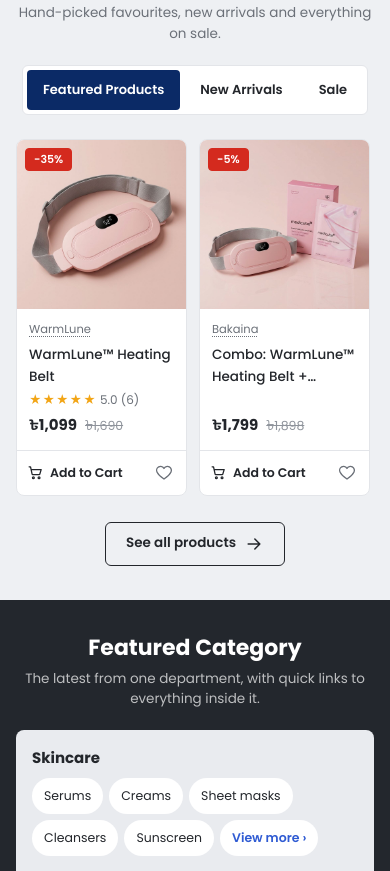
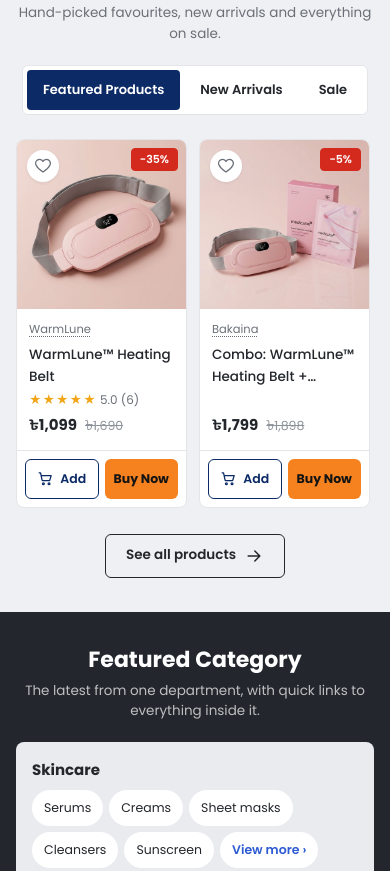
Before and after one commit to podenapata-sys/warmlunebd, a plain HTML site: page preview.html in a window 390 px wide. Shown: the part 2000-2871 px from the top of the page. Drawn offline with Linux system fonts and the light colour scheme.

Commit message:
Preview: Buy Now button next to Add to Cart on product cards
Buy Now goes straight to checkout for that product (qty 1). The wishlist
heart moves onto the photo to make room; sample cards keep one disabled
button. On narrow phones the cart button reads 'Add'.

Co-Authored-By: Claude Opus 5.5 <noreply@anthropic.com>
Claude-Session: https://claude.ai/code/session_015eCJci4k3EefXfRDuoWg3e

```diff
--- a/preview.css
+++ b/preview.css
@@ -354,3 +354,17 @@ button { background: none; border: 0; padding: 0; cursor: pointer; }
 .post h3 { margin: 0 0 6px; font-size: 15px; line-height: 1.35; }
 .post-text { margin: 0 0 10px; font-size: 13px; color: var(--muted); display: -webkit-box; -webkit-line-clamp: 2; -webkit-box-orient: vertical; overflow: hidden; }
 .post-more { margin-top: auto; font-size: 12.5px; font-weight: 600; color: #8E939B; }
+
+/* ---------- Add to Cart + Buy Now ---------- */
+.pc-foot-2 { display: grid; grid-template-columns: 1fr 1fr; gap: 6px; padding: 8px; border-top: 1px solid var(--line); }
+.pc-foot-2 .pc-add { justify-content: center; padding: 0 6px; border: 1.5px solid var(--brand); border-radius: var(--r-sm); color: var(--brand); min-height: 40px; }
+.pc-foot-2 .pc-add:hover { background: var(--brand); color: #fff; }
+.pc-buy { display: inline-flex; align-items: center; justify-content: center; min-height: 40px; padding: 0 6px; border-radius: var(--r-sm); background: var(--accent); color: var(--on-accent); font-size: 12.5px; font-weight: 700; white-space: nowrap; }
+.pc-buy:hover { background: var(--accent-2); }
+.pc .pc-heart { position: absolute; top: 4px; left: 4px; z-index: 2; }
+.pc .pc-heart::before { content: ''; position: absolute; inset: 6px; border-radius: 999px; background: #fff; box-shadow: var(--shadow); }
+.pc .pc-heart .icon { position: relative; }
+.pc .pbadge.sale { left: auto; right: 8px; }
+.pc .pbadge.sale + .pbadge { top: 34px; }
+.l-short { display: none; }
+@media (max-width: 420px) { .pc-foot-2 .l-long { display: none; } .pc-foot-2 .l-short { display: inline; } }
--- a/preview.js
+++ b/preview.js
@@ -95,8 +95,11 @@
       '<div class="pc-body">' + '<span class="pc-brand">' + (p.brand ? esc(p.brand) : '&nbsp;') + '</span>' +
         '<h3 class="pc-name"><a href="' + esc(p.url) + '"' + pid + '>' + esc(p.name) + '</a></h3>' + rate +
         '<div class="pc-price">' + (p.sample ? '<span class="na">Your price</span>' : '<strong>' + money(p.price) + '</strong>' + (p.off ? '<s><span class="sr-only">was </span>' + money(p.oldPrice) + '</s>' : '')) + '</div></div>' +
-      '<div class="pc-foot"><button class="pc-add" type="button"' + (p.sample ? ' disabled aria-label="Sample product, not for sale"' : ' data-add="' + esc(p.id) + '"') + '>' + icon('cart') + (p.sample ? 'Sample' : 'Add to Cart') + '</button>' +
-        (p.sample ? '' : '<button class="pc-heart" type="button" data-heart="' + esc(p.id) + '" aria-pressed="' + saved + '" aria-label="Save ' + esc(p.name) + ' to wishlist">' + icon('heart') + '</button>') + '</div></article>';
+      (p.sample
+        ? '<div class="pc-foot"><button class="pc-add" type="button" disabled aria-label="Sample product, not for sale">' + icon('cart') + 'Sample</button></div>'
+        : '<div class="pc-foot pc-foot-2"><button class="pc-add" type="button" data-add="' + esc(p.id) + '" aria-label="Add ' + esc(p.name) + ' to cart">' + icon('cart') + '<span class="l-long">Add to Cart</span><span class="l-short">Add</span></button>' +
+          '<a class="pc-buy" href="checkout.html?product=' + encodeURIComponent(p.checkoutId) + '&amp;qty=1" data-pid="' + esc(p.id) + '" aria-label="Buy ' + esc(p.name) + ' now">Buy Now</a></div>' +
+          '<button class="pc-heart" type="button" data-heart="' + esc(p.id) + '" aria-pressed="' + saved + '" aria-label="Save ' + esc(p.name) + ' to wishlist">' + icon('heart') + '</button>') + '</article>';
   }
   function carousel(id, items, cls) {
     return '<div class="car"><div class="car-track ' + (cls || '') + '" id="' + id + '" tabindex="0" aria-label="Scrollable list">' + items + '</div>' +
```
